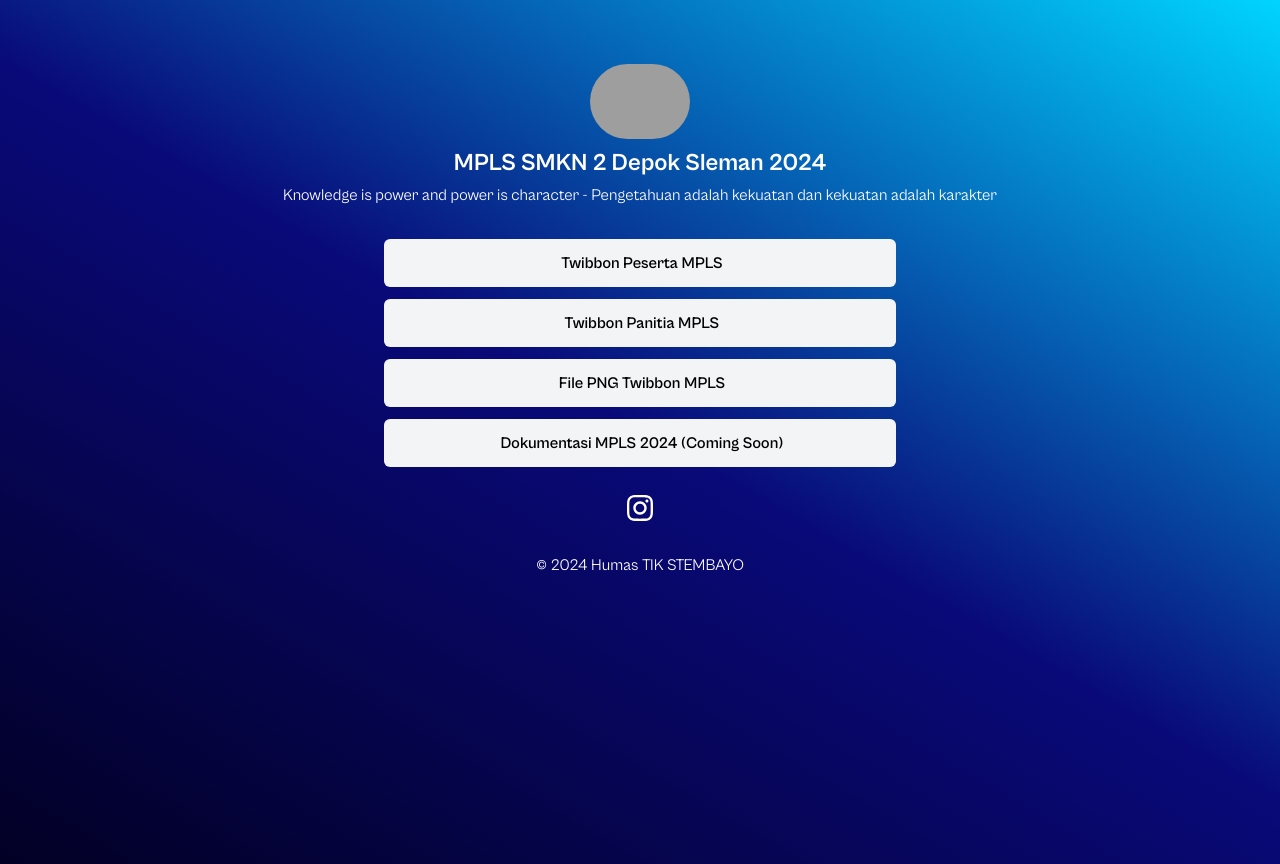
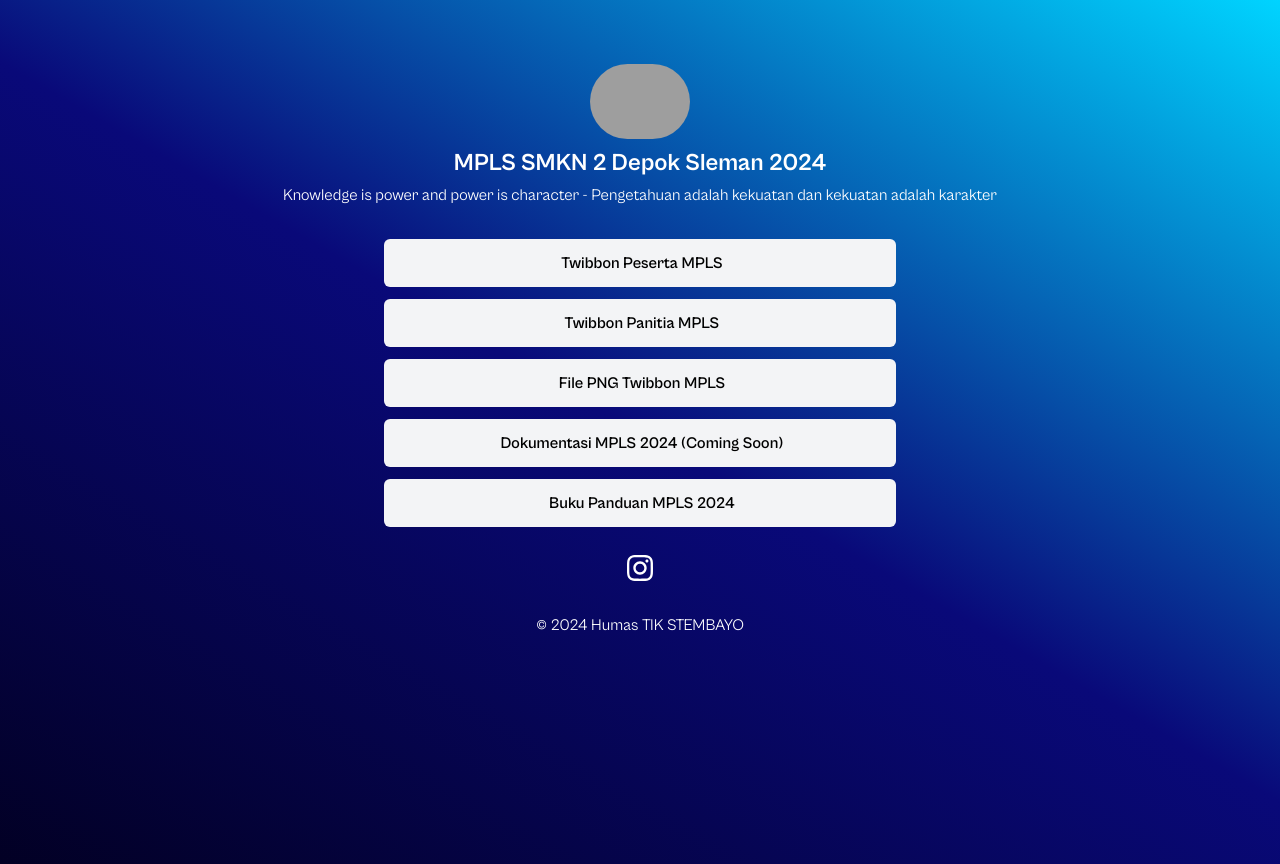
Before and after one commit to fzzzn/links-mpls, a Next.js app: page / in a window 1280 px wide. Built offline with nearby package versions, Linux system fonts and the light colour scheme; grey boxes are pictures that could not be loaded.

Commit message:
Update index.ts

```diff
--- a/src/data/index.ts
+++ b/src/data/index.ts
@@ -25,6 +25,11 @@ const data: Data = {
       title: 'Dokumentasi MPLS 2024 (Coming Soon)',
       image: ''
     },
+    {
+      href: 'https://drive.google.com/file/d/1lQxfwDGgUSPNjC1kBa2I8UDKVor9_i3W/view?usp=drivesdk',
+      title: 'Buku Panduan MPLS 2024',
+      image: ''
+    },
   ],
   socials: [
     {
```
